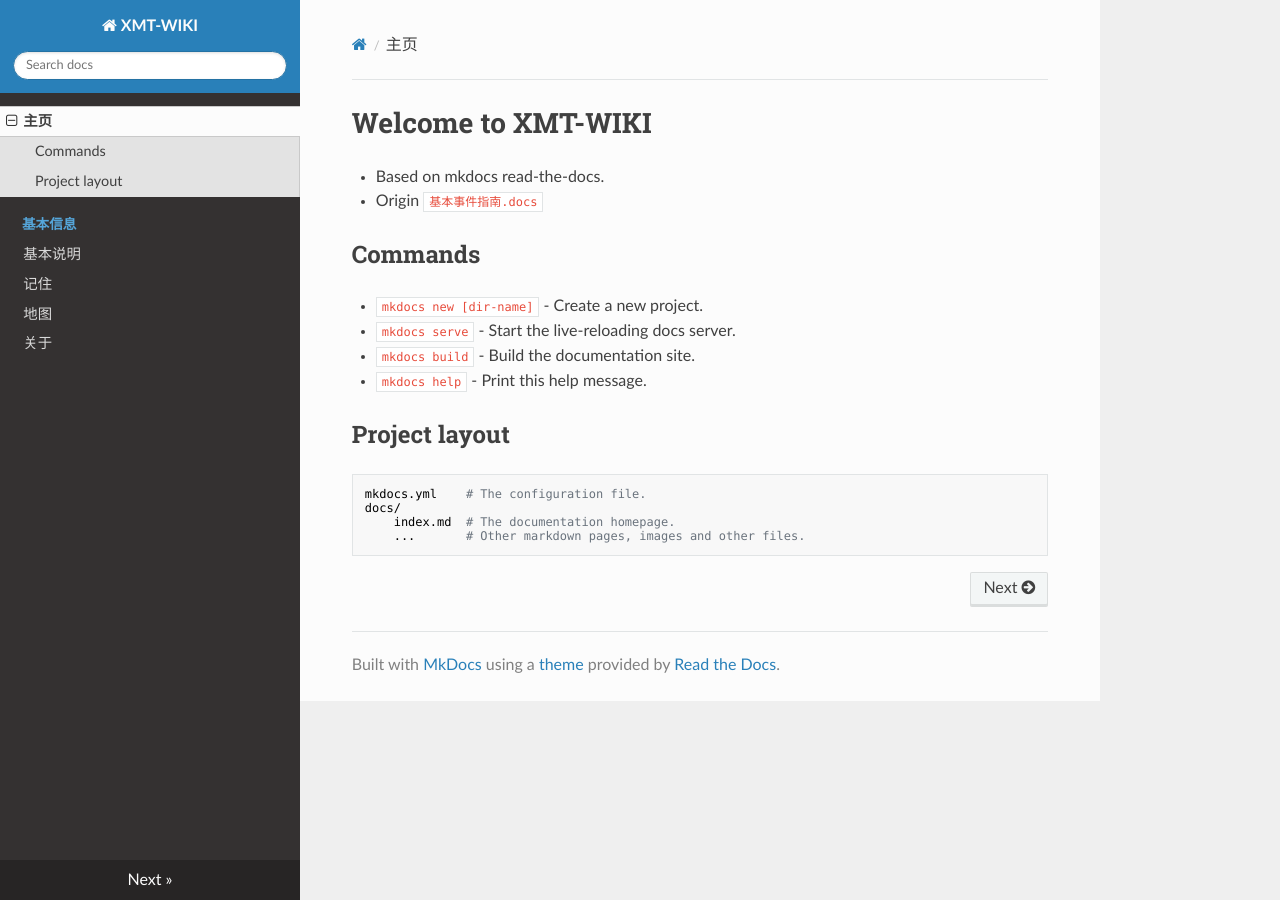
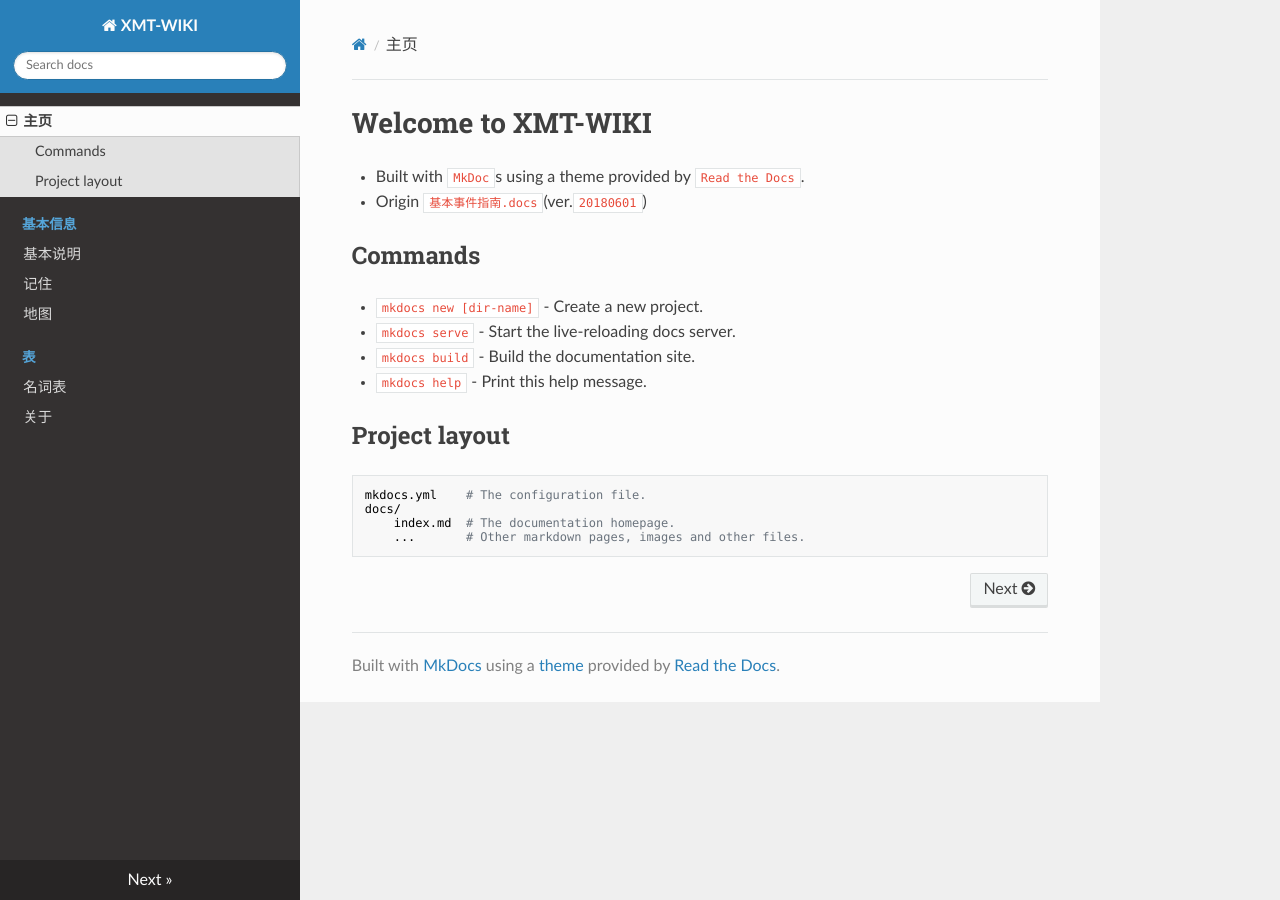
Before and after one commit to kuainx/mkdocs-local-theme, an MkDocs documentation site: the page built from docs/index.md, in a window 1280 px wide. Built offline with MkDocs 1.6.1, drawn with Linux system fonts in a browser that asks for light colours; nearby versions of some CDN libraries.

Commit message:
201901111234

```diff
--- a/docs/index.md
+++ b/docs/index.md
@@ -1,7 +1,7 @@
 # Welcome to XMT-WIKI
 
-* Based on mkdocs read-the-docs.
-* Origin `基本事件指南.docs`
+* Built with `MkDoc`s using a theme provided by `Read the Docs`.
+* Origin `基本事件指南.docs`(ver.`20180601`)
 
 ## Commands
 
--- a/mkdocs.yml
+++ b/mkdocs.yml
@@ -5,7 +5,8 @@ nav:
         - 基本说明: base/baseinfo.md
         - 记住: base/remember.md
         - 地图: base/map.md
-
+    - 表:
+        - 名词表: table/verb.md
     - 关于: about.md
 
 theme: readthedocs
```
Also changed, not shown: docs/base/map.md (+1 -1 lines), docs/table/verb.md (added).
